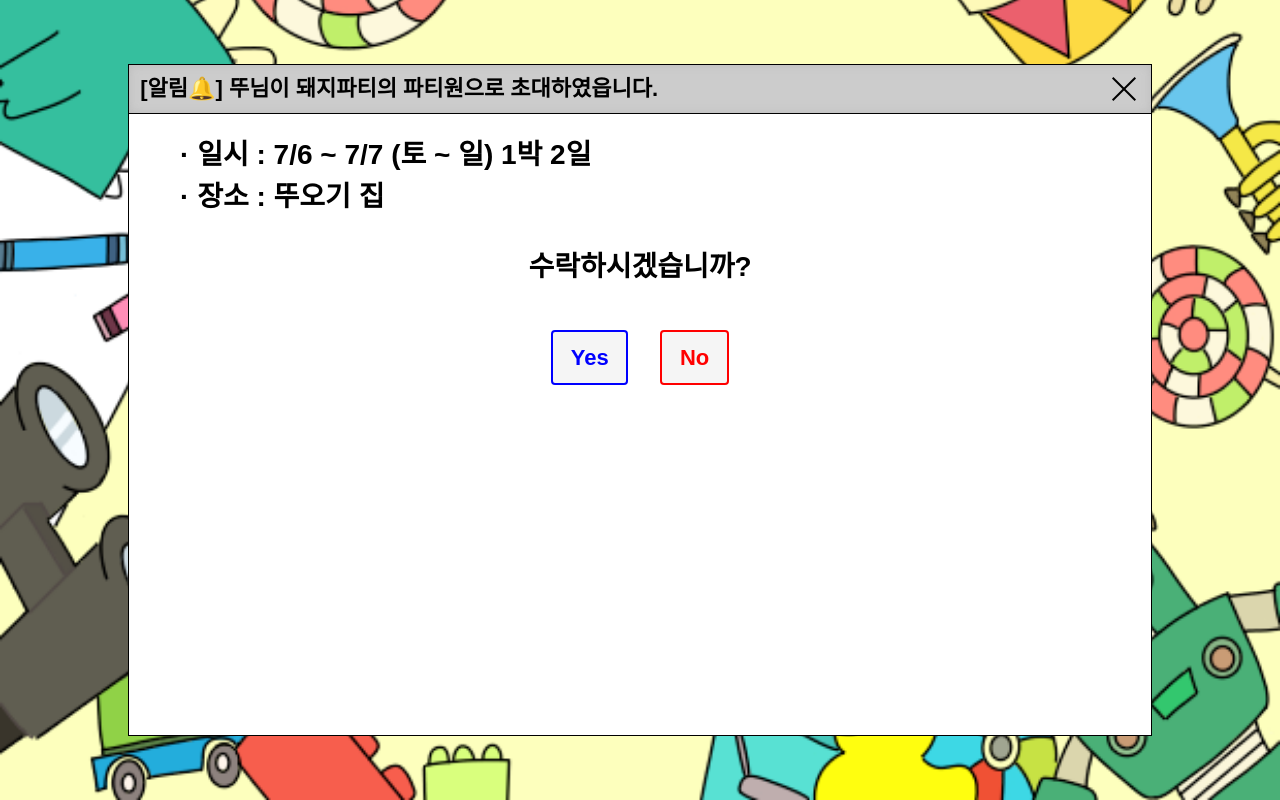
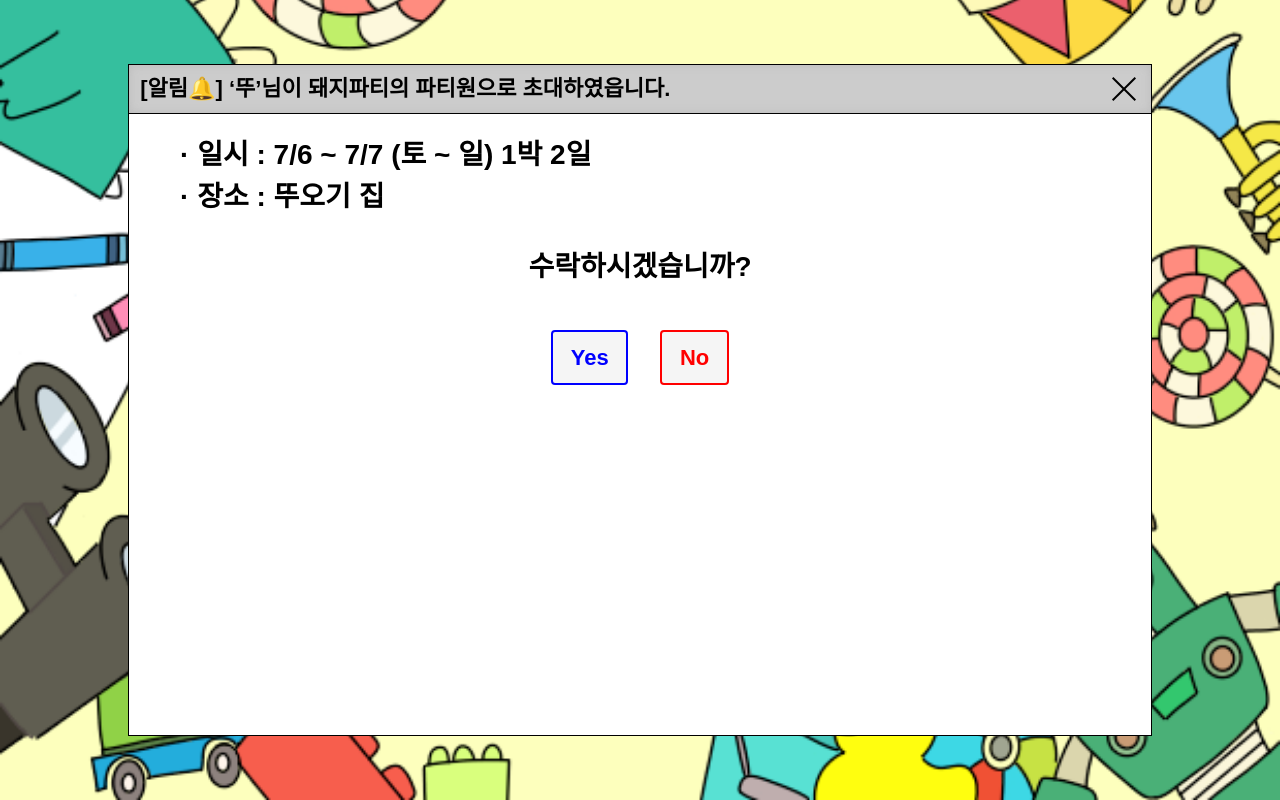
Before and after one commit to Moonsuok/homewarming, a plain HTML site: page index.html in a window 1280 px wide. Drawn offline with nearby package versions, Linux system fonts and the light colour scheme; a web font is replaced by a local one.

Commit message:
Update index.html

```diff
--- a/index.html
+++ b/index.html
@@ -9,7 +9,7 @@
     <link rel="stylesheet" href="./style.css">
     <script src="https://ajax.googleapis.com/ajax/libs/jquery/3.6.0/jquery.min.js"></script>
     <script src="./script.js"></script>
-    <title>집들이 초대장</title>
+    <title>뚜오기네 집들이 초대장</title>
 </head>
 <body>
     <div id="content">
@@ -18,7 +18,7 @@
                 <section class="intro">
                     <div class="inner">
                         <div class="top">
-                            <p>[알림🔔] 뚜님이 돼지파티의 파티원으로 초대하였읍니다.</p>
+                            <p>[알림🔔] &lsquo;뚜&rsquo;님이 돼지파티의 파티원으로 초대하였읍니다.</p>
                             <a class="btn_close" href="#"><span></span><span></span></a>
                         </div>
                         <div class="bottom">
```
